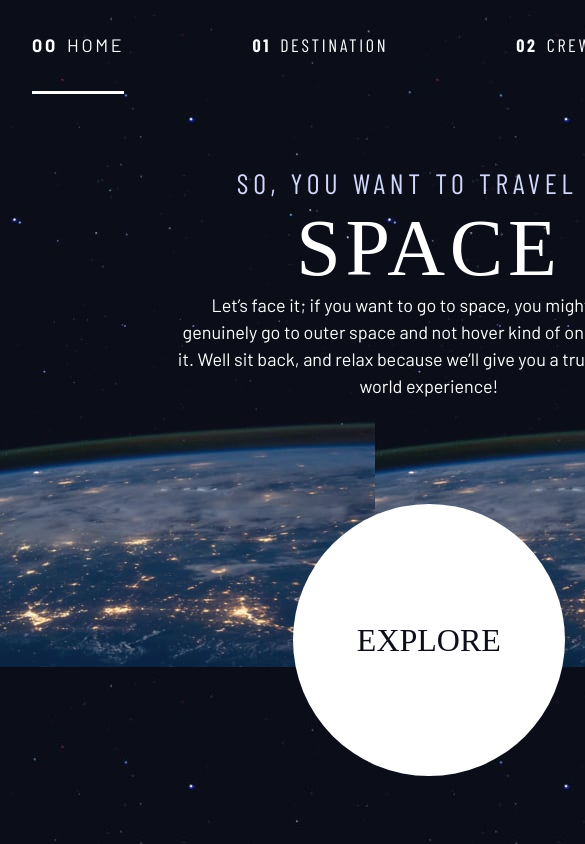
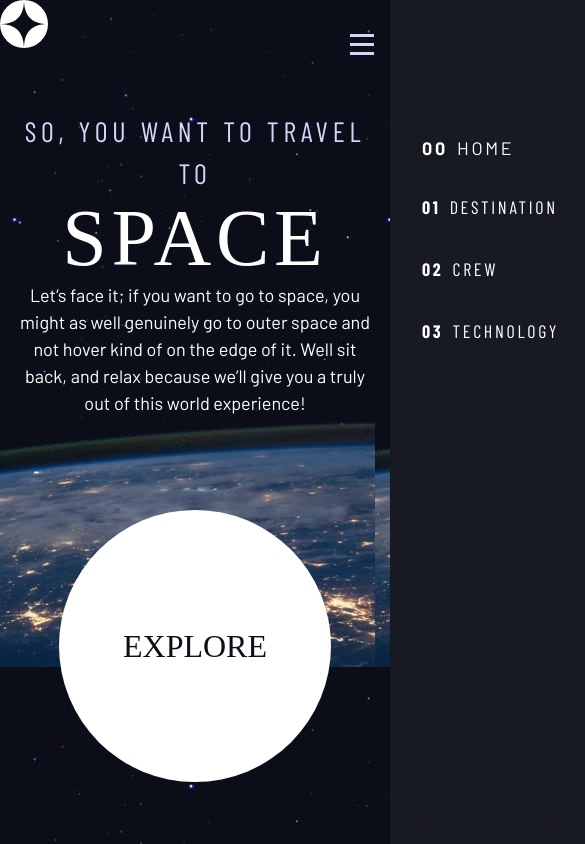
Before and after one commit to Orion-eng/space-tourism-responsive-website, a plain HTML site: page html/index.html in a window 390 px wide. Shown: the top 844 px of the page, 585 px wide, since content can reach past the window. Drawn offline with nearby package versions, Linux system fonts and the light colour scheme; a web font is replaced by a local one.

Commit message:
completed mobile nav and added functionality to toggle hamburger menu

```diff
--- a/css/style.css
+++ b/css/style.css
@@ -85,6 +85,7 @@ body {
     min-height: 100vh;
     display: grid;
     grid-template-rows: min-content 1fr;
+    overflow-x: hidden;
 }
 
 /** Make images easier to work with */
@@ -120,7 +121,7 @@ select {
 
 .flex {
     display: flex;
-    gap: var(--gap, 2rem);
+    gap: var(--gap, 1rem);
 }
 
 .grid {
@@ -154,11 +155,11 @@ select {
     max-width: 50ch;
 }
 
-@media (min-width: 45rem ){
+@media (min-width: 45em ){
     .grid-container{
         text-align: left;
         column-gap: var(--container-gap, 2rem);
-        grid-template-columns: minmax(2rem, 1fr) repeat(2, minmax(0, 30rem)) minmax(2rem, 1fr);
+        grid-template-columns: minmax(1rem, 1fr) repeat(2, minmax(0, 30rem)) minmax(1rem, 1fr);
     }
     .grid-container>*:first-child {
         grid-column: 2;
@@ -326,7 +327,7 @@ select {
     content: '';
     position: absolute;
     z-index: -1;
-    background: hsl(var(--clr-white) / .15);
+    background: hsl(var(--clr-white) / .1);
     width: 100%;
     height: 100%;
     border-radius: 50%;
@@ -342,11 +343,65 @@ select {
 }
 
 .primary-navigation {
-    --gap: 8rem;
+    /* --gap: 8rem; */
     --underline-gap: 2rem;
     list-style: none;
     padding: 0;
     margin: 0;
+    background: hsl(var(--clr-white) / 0.05);
+    backdrop-filter: blur(1.5rem);
+}
+
+.mobile-nav-toggle {
+    display: none;
+
+}
+
+@media (max-width: 35rem) {
+    .primary-navigation {
+        --underline-gap: .5rem;
+        position: fixed;
+        z-index: 1000;
+        inset: 0 0 0 30%;
+        list-style: none;
+        padding: min(20rem, 15vh) 2rem;
+        margin: 0;
+        flex-direction: column;
+        transform: translateX(100%);
+        transition: transform 500ms ease-in-out;
+    }
+
+    .primary-navigation[data-visible="true"] {
+        transform: translateX(0);
+    }
+
+    .mobile-nav-toggle {
+        display: block;
+        position: absolute;
+        z-index: 2000;
+        right: 1rem;
+        top: 2rem;
+        background: transparent;
+        background-image: url(../assets/shared/icon-hamburger.svg);
+        background-repeat: no-repeat;
+        background-position: center;
+        width: 1.5rem;
+        aspect-ratio: 1;
+        border: 0;
+    }
+
+    .mobile-nav-toggle[aria-expanded="true"] {
+        background-image: url(../assets/shared/icon-close.svg);
+    }
+
+    .mobile-nav-toggle:focus-visible {
+        outline: 5px solid red;
+        outline-offset: 5px;
+    }
+
+    .primary-navigation.underline-indicators > .active {
+        border: 0;
+    }
 }
 
 .primary-navigation a {
@@ -386,7 +441,7 @@ select {
     cursor: pointer;
     border: 0;
     border-radius: 50%;
-    aspect-ratio: 1;
+    /* aspect-ratio: 1; */
     padding: .5em;
     background-color: hsl(var(--clr-white) / .25);
 }
@@ -447,7 +502,7 @@ select {
     .home {
         /* background-position: bottom center; */
         /* background-size: cover; */
-        background-position: center center;
+        /* background-position: center center; */
         background-image: url(../assets/home/background-home-tablet.jpg);
     }
 }
--- a/html/index.html
+++ b/html/index.html
@@ -14,6 +14,7 @@
   <link rel="stylesheet" href="../css/style.css">
 
   <title>Space tourism website</title>
+  <script src="./index.js" defer></script>
 </head>
 <body class="home">
 
@@ -21,8 +22,14 @@
     <div>
       <img src="../assets/shared/logo.svg" alt="space tourism logo" class="logo">
     </div>
+
+    <button class="mobile-nav-toggle" aria-label="primary-navigation">
+      <span class="sr-only" aria-expanded="false">Menu</span>
+
+    </button>
+
     <nav>
-      <ul class="primary-navigation underline-indicators flex">
+      <ul id="primary-navigation" data-visible="false" class="primary-navigation underline-indicators flex">
         <li class="active"><a class="uppercase text-white letter-spacing-2" href="index.html"><span>00</span>Home</a>
         <li><a class="ff-sans-cond uppercase text-white letter-spacing-2" href="destination.html"><span>01</span>Destination</a>
         <li><a class="ff-sans-cond uppercase text-white letter-spacing-2" href="crew.html"><span>02</span>Crew</a>
--- /dev/null
+++ b/html/index.js
@@ -0,0 +1,17 @@
+const nav = document.querySelector(".primary-navigation");
+const navToggle = document.querySelector(".mobile-nav-toggle");
+
+navToggle.addEventListener("click", () => {
+    const visibility = nav.getAttribute("data-visible");
+
+    if(visibility === "false") {
+        nav.setAttribute("data-visible", true);
+        navToggle.setAttribute("aria-expanded", true);
+    } else {
+        nav.setAttribute("data-visible", false);
+        navToggle.setAttribute("aria-expanded", false);
+    }
+
+    // console.log(visibility);
+    // console.log(navToggle.getAttribute('aria-expanded'));
+})
```
